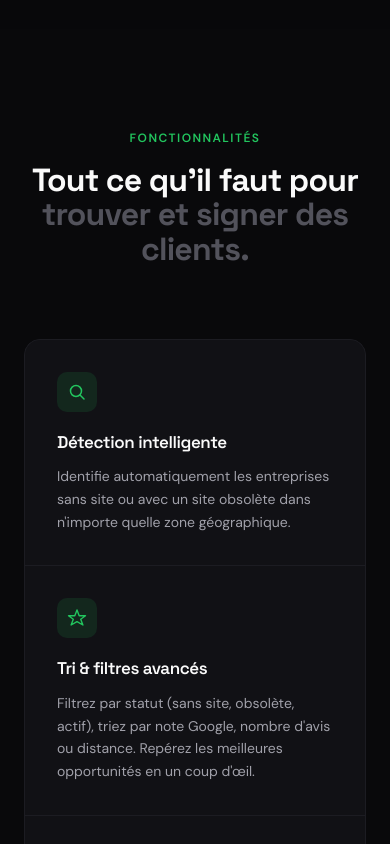
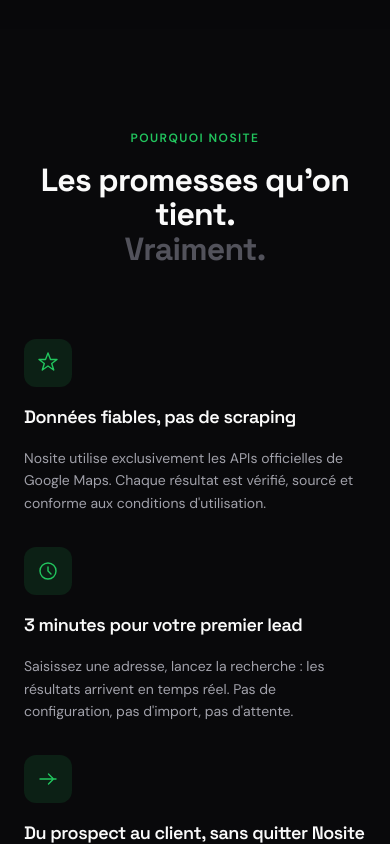
Before and after one commit to sofianehms/prospectweb, a Next.js app in the folder frontend/: page / in a window 390 px wide. Shown: the part 4160-5004 px from the top of the page. Built offline with nearby package versions, Linux system fonts and the light colour scheme; no server answers.

Commit message:
feat(landing): add promises section, link pricing to /pricing, anchor testimonials as Avis clients (M11.7)

```diff
--- a/frontend/app/page.tsx
+++ b/frontend/app/page.tsx
@@ -22,6 +22,7 @@ function Nav() {
       <div className="hidden md:flex items-center gap-9">
         <a href="#produit" className="text-sm font-medium text-gray-400 dark:text-slate-500 hover:text-gray-900 dark:hover:text-slate-100 transition-colors">Produit</a>
         <a href="#tarifs" className="text-sm font-medium text-gray-400 dark:text-slate-500 hover:text-gray-900 dark:hover:text-slate-100 transition-colors">Tarifs</a>
+        <a href="#avis" className="text-sm font-medium text-gray-400 dark:text-slate-500 hover:text-gray-900 dark:hover:text-slate-100 transition-colors">Avis</a>
         <a href="#faq" className="text-sm font-medium text-gray-400 dark:text-slate-500 hover:text-gray-900 dark:hover:text-slate-100 transition-colors">FAQ</a>
       </div>
       <div className="flex items-center gap-2.5 shrink-0">
@@ -297,6 +298,38 @@ function Scoring() {
 }
 
 /* ══════════════════════════════════════════════════════
+   PROMESSES
+   ══════════════════════════════════════════════════════ */
+function Promises() {
+  const items = [
+    { icon: <svg aria-hidden="true" width="22" height="22" viewBox="0 0 22 22" fill="none"><path d="M11 1l2.5 6.5H20l-5.3 4 2 6.5L11 14l-5.7 4 2-6.5L2 7.5h6.5L11 1z" stroke="var(--accent)" strokeWidth="1.4" strokeLinejoin="round" /></svg>, title: 'Données fiables, pas de scraping', desc: 'Nosite utilise exclusivement les APIs officielles de Google Maps. Chaque résultat est vérifié, sourcé et conforme aux conditions d\'utilisation.' },
+    { icon: <svg aria-hidden="true" width="22" height="22" viewBox="0 0 22 22" fill="none"><circle cx="11" cy="11" r="8" stroke="var(--accent)" strokeWidth="1.4" /><path d="M11 7v4l3 3" stroke="var(--accent)" strokeWidth="1.4" strokeLinecap="round" /></svg>, title: '3 minutes pour votre premier lead', desc: 'Saisissez une adresse, lancez la recherche : les résultats arrivent en temps réel. Pas de configuration, pas d\'import, pas d\'attente.' },
+    { icon: <svg aria-hidden="true" width="22" height="22" viewBox="0 0 22 22" fill="none"><path d="M3 11h16M11.5 6l5 5-5 5" stroke="var(--accent)" strokeWidth="1.4" strokeLinecap="round" strokeLinejoin="round" /></svg>, title: 'Du prospect au client, sans quitter Nosite', desc: 'CRM intégré, script de prospection par statut, export CSV et Google Sheets. Tout est pensé pour convertir, pas juste pour lister.' },
+  ]
+  return (
+    <section className="py-24 px-6 md:px-16">
+      <div className="max-w-[1140px] mx-auto">
+        <div className="text-center mb-3.5"><span className="text-xs font-semibold uppercase tracking-[0.12em]" style={{ color: 'var(--accent)' }}>Pourquoi Nosite</span></div>
+        <h2 className="font-display text-[clamp(32px,4vw,52px)] font-bold tracking-tight text-center leading-[1.08] mb-[72px] text-gray-900 dark:text-slate-100">
+          Les promesses qu&apos;on tient.<br /><span className="text-gray-400 dark:text-slate-500">Vraiment.</span>
+        </h2>
+        <div className="grid grid-cols-1 md:grid-cols-3 gap-8">
+          {items.map((item, i) => (
+            <div key={i} className="flex flex-col items-start gap-4">
+              <div className="w-12 h-12 rounded-xl flex items-center justify-center" style={{ background: 'color-mix(in srgb, var(--accent) 12%, transparent)' }}>
+                {item.icon}
+              </div>
+              <h3 className="font-display text-lg font-semibold tracking-tight text-gray-900 dark:text-slate-100">{item.title}</h3>
+              <p className="text-sm text-gray-500 dark:text-slate-400 leading-relaxed">{item.desc}</p>
+            </div>
+          ))}
+        </div>
+      </div>
+    </section>
+  )
+}
+
+/* ══════════════════════════════════════════════════════
    FEATURES
    ══════════════════════════════════════════════════════ */
 function Features() {
@@ -473,6 +506,11 @@ function Pricing() {
             </div>
           </div>
         </div>
+        <p className="text-center mt-10">
+          <Link href="/pricing" className="text-sm font-semibold hover:underline transition" style={{ color: 'var(--accent)' }}>
+            Voir tous les plans et comparer en détail →
+          </Link>
+        </p>
       </div>
     </section>
   )
@@ -488,9 +526,9 @@ function Testimonials() {
     { quote: "Un seul client signé m'a couvert 6 mois d'abonnement. Je n'aurais jamais pu identifier ces prospects manuellement. Le ROI est évident et immédiat.", name: 'Marc B.', role: 'Consultant SEO · Paris', badge: 'ROI ×8', initial: 'M' },
   ]
   return (
-    <section className="py-24 px-6 md:px-16 bg-gray-50 dark:bg-slate-900/50">
+    <section id="avis" className="py-24 px-6 md:px-16 bg-gray-50 dark:bg-slate-900/50">
       <div className="max-w-[1140px] mx-auto">
-        <div className="text-center mb-3.5"><span className="text-xs font-semibold uppercase tracking-[0.12em]" style={{ color: 'var(--accent)' }}>Résultats</span></div>
+        <div className="text-center mb-3.5"><span className="text-xs font-semibold uppercase tracking-[0.12em]" style={{ color: 'var(--accent)' }}>Avis clients</span></div>
         <h2 className="font-display text-[clamp(32px,4vw,52px)] font-bold tracking-tight text-center leading-[1.08] mb-[72px] text-gray-900 dark:text-slate-100">
           Ils ont trouvé leurs clients.<br /><span className="text-gray-400 dark:text-slate-500">Avec Nosite.</span>
         </h2>
@@ -644,6 +682,7 @@ export default function HomePage() {
         <Stats />
         <HowItWorks />
         <Scoring />
+        <Promises />
         <Features />
         <RoiCalculator />
         <Pricing />
```
